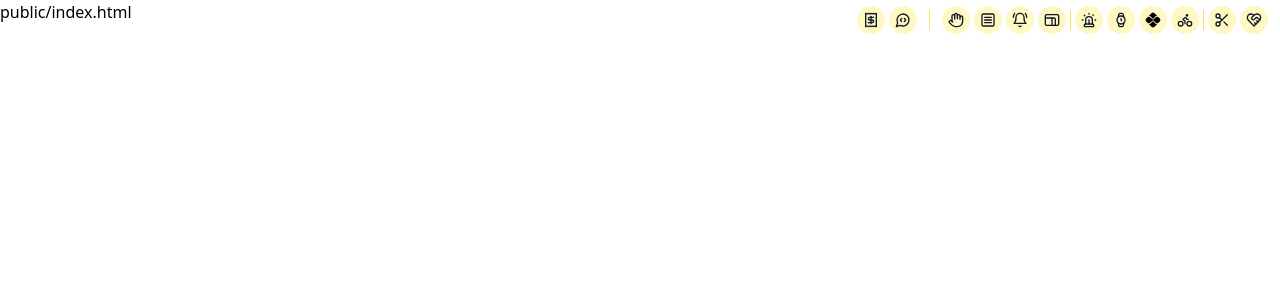
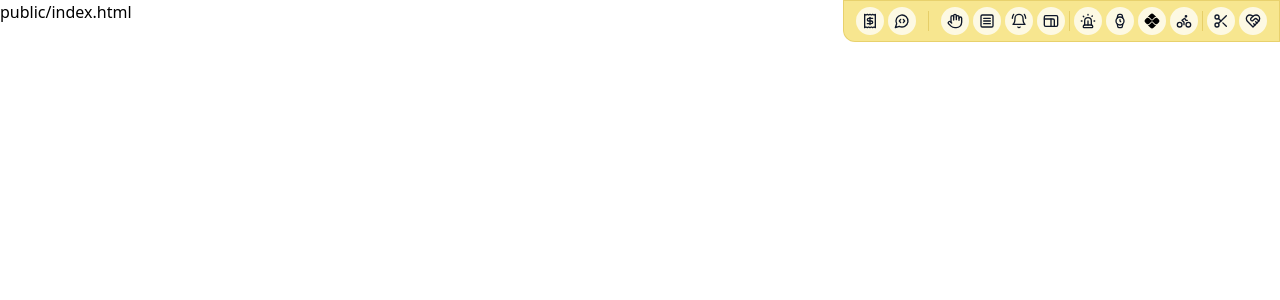
Before and after one commit to lanzoninicola/amm-wapp-extension, a React (Vite) app: page / in a window 1280 px wide. Shown: the top 300 px of the page. Built offline with nearby package versions, Linux system fonts and the light colour scheme.

Commit message:
ui & ux redifinition

```diff
--- a/src/AppMenu.tsx
+++ b/src/AppMenu.tsx
@@ -14,7 +14,7 @@ export default function AppMenu({ onFeatureSelection, children }: AppMenuProps)
 
   return (
     <div
-      className="fixed top-0 right-0 w-max px-3 py-1.5  rounded-bl-xl"
+      className="fixed top-0 right-0 w-max px-3 py-1.5 bg-[#f7e58a]/95 border border-[#e3c95f]/70 rounded-bl-xl backdrop-blur"
       data-element="amm-app-menu"
     >
       <div className="flex flex-row items-center gap-1">
@@ -35,7 +35,7 @@ export default function AppMenu({ onFeatureSelection, children }: AppMenuProps)
           </ButtonMenu>
         ))}
 
-        <Separator orientation="vertical" className="h-5 mx-2 bg-yellow-300/90" />
+        <Separator orientation="vertical" className="h-5 mx-2 bg-[#e3c95f]/80" />
         {children}
       </div>
     </div>
--- a/src/components/button-menu.tsx
+++ b/src/components/button-menu.tsx
@@ -4,13 +4,15 @@ import { cn } from "../lib/utils"
 interface ButtonMenuProps {
   children: React.ReactNode,
   onClick: () => void,
-  tooltipText: string
+  tooltipText: string,
+  highlight?: boolean
 }
 
 export default function ButtonMenu({
   children,
   onClick,
-  tooltipText
+  tooltipText,
+  highlight = false
 }: ButtonMenuProps) {
 
   const [hovered, setHovered] = useState(false)
@@ -19,9 +21,10 @@ export default function ButtonMenu({
   return (
     <button
       className={cn(
-        'relative grid place-items-center w-7 h-7 rounded-full border border-transparent bg-yellow-100 text-slate-900 cursor-pointer transition-all duration-150',
-        'hover:border-yellow-300 hover:bg-yellow-200/70 active:translate-y-[1px]',
-        'focus-visible:outline focus-visible:outline-2 focus-visible:outline-offset-2 focus-visible:outline-yellow-600'
+        'relative grid place-items-center w-7 h-7 rounded-full border border-transparent text-slate-900 cursor-pointer transition-all duration-150 bg-[#fdf9e3]',
+        'hover:border-[#e3c95f] hover:bg-[#f7e58a] hover:scale-[1.05] active:translate-y-[1px]',
+        'focus-visible:outline focus-visible:outline-2 focus-visible:outline-offset-2 focus-visible:outline-[#e3c95f]',
+        highlight && 'ring-2 ring-[#e3c95f] ring-offset-1 ring-offset-white'
       )}
       onClick={onClick}
       onMouseEnter={() => setHovered(true)}
@@ -30,8 +33,8 @@ export default function ButtonMenu({
       {children}
       <div
         className={cn(
-          'pointer-events-none absolute top-10 left-1/2 -translate-x-1/2 z-10 rounded-md border border-yellow-200 bg-white px-1.5 py-0.5',
-          'whitespace-nowrap text-[10px] uppercase font-semibold tracking-wide text-slate-900',
+          'pointer-events-none absolute top-10 left-1/2 -translate-x-1/2 z-10 rounded-md border border-[#e3c95f]/60 bg-white/95 px-1.5 py-0.5',
+          'whitespace-nowrap text-[10px] font-semibold tracking-wide text-slate-900',
           hovered ? 'block animate-in' : 'hidden'
         )}
       >
--- a/src/domain/quick-action-bar/components/quick-action-bar.tsx
+++ b/src/domain/quick-action-bar/components/quick-action-bar.tsx
@@ -42,7 +42,7 @@ export default function QuickActionBar() {
       >
         <Proportions width={16} height={16} />
       </ButtonQuickAction>
-      <Separator orientation="vertical" className="h-5 bg-yellow-400/70" />
+      <Separator orientation="vertical" className="h-5 bg-[#e3c95f]/80" />
       <ButtonQuickAction
         templateText={filaWhatsApp()}
         showToast={true}
@@ -75,7 +75,7 @@ export default function QuickActionBar() {
       >
         <Bike size={16} />
       </ButtonQuickAction>
-      <Separator orientation="vertical" className="h-5 bg-yellow-400/70" />
+      <Separator orientation="vertical" className="h-5 bg-[#e3c95f]/80" />
       <ButtonQuickAction
         templateText={cortarPizza()}
         showToast={true}
--- a/src/domain/template-messages/components/button-quick-action.tsx
+++ b/src/domain/template-messages/components/button-quick-action.tsx
@@ -46,6 +46,7 @@ export default function ButtonQuickAction({
         <ButtonMenu
             onClick={handleClick}
             tooltipText={templateText.title}
+            highlight={copied}
         >
             {children}
 
```
Also changed, not shown: public/main.js.
